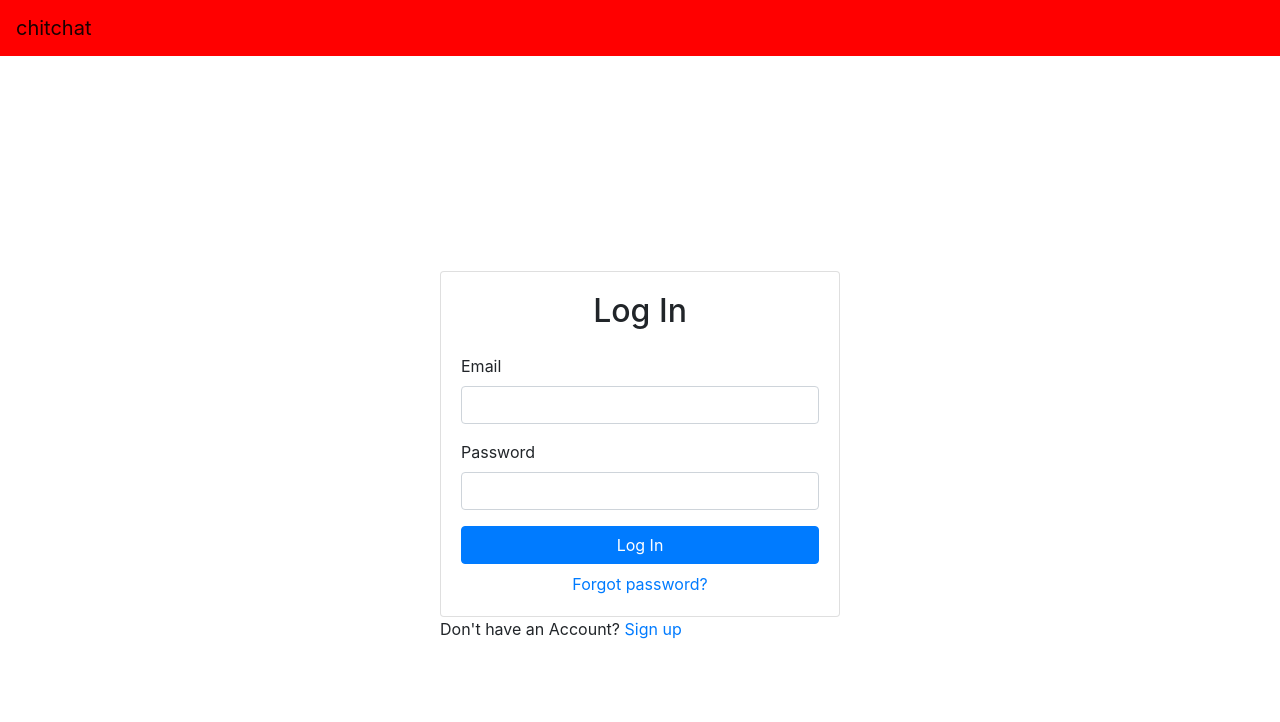
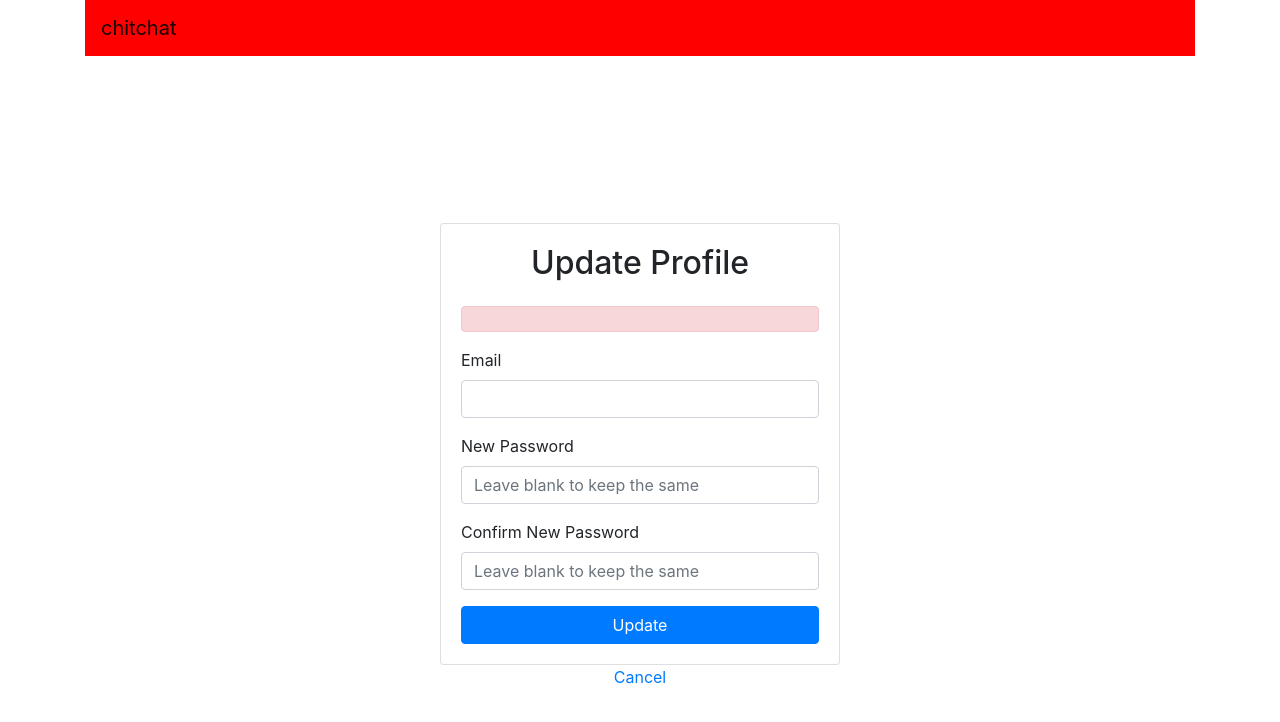
Before and after one commit to Ankit290801/chitchat, a React (Create React App) app in the folder client/: page /update-profile in a window 1280 px wide. Before the commit this address led to /login. Shown: the top 722 px of the page. Built offline with nearby package versions, Linux system fonts and the light colour scheme; no server answers.

Commit message:
firebase removed

```diff
--- a/client/src/App.js
+++ b/client/src/App.js
@@ -4,16 +4,14 @@ import Login from './components/Login'
 import Dashboard from './components/Dashboard'
 import UpdateProfile from './components/UpdateProfile'
 import ForgotPassword from './components/ForgotPassword'
-import {AuthProvider} from './contexts/AuthContext'
 import {BrowserRouter as Router, Switch, Route} from 'react-router-dom'
 import PrivateRoute from './components/PrivateRoute'
+
 function App() {
   return (
-
-      //<Container className="d-flex align-items-center justify-content-center" style={{minHeight: "100vh"}}>
+      <Container className="d-flex align-items-center justify-content-center" style={{minHeight: "100vh"}}>
         <div className="w-100" style={{maxWidth: "100%"}}>
           <Router>
-            <AuthProvider>
               <Switch>
                 <PrivateRoute exact path="/" component={Dashboard} />
                 <PrivateRoute path="/update-profile" component={UpdateProfile} />
@@ -21,10 +19,9 @@ function App() {
                 <Route path="/login" component={Login} />
                 <Route path="/forgot-password" component={ForgotPassword} />
               </Switch>
-            </AuthProvider>
           </Router>
         </div>
-      //</Container>
+      </Container>
   );
 }
 
--- a/client/src/components/Dashboard.js
+++ b/client/src/components/Dashboard.js
@@ -1,29 +1,12 @@
-import React, {useState , useRef} from 'react'
+import React from 'react'
 import { Button, Card, Alert ,Container,Navbar,NavbarBrand } from 'react-bootstrap'
-import { Link, useHistory } from 'react-router-dom'
-import {useAuth} from '../contexts/AuthContext'
+import { Link } from 'react-router-dom'
+
 export default function Dashboard() {
 
-const [name,changeName]=useState("")
-const [error, setError] = useState("")
-const {currentUser, logout} = useAuth()
-const history = useHistory()
-async function handleLogout(){
-    setError('')
-
-    try{
-        await logout()
-
-        history.push("/login")
-    }
-    catch{
-        setError("Failed to log out")
-    }
-}
-
-function sendData()
+{/*function sendData()
 {
-    fetch("/dashboard",{
+     fetch("/dashboard",{
         method:"get",
         headers:{
             "content-type":"application/json"
@@ -34,12 +17,12 @@ function sendData()
         changeName(data.name);
         //setdata(data);
     })
-}
+}  */}
     return (
 
         <>
          <div>
-             {sendData()}
+            {/* {sendData()}  */}
             <Navbar color="primary" style={{background:"red"}}light>
             <NavbarBrand>chitchat</NavbarBrand>
             </Navbar>
@@ -48,13 +31,13 @@ function sendData()
             <Card>
                 <Card.Body>
                     <h2 className="text-center mb-4">Profile</h2>
-                    {error && <Alert variant = "danger">{error}</Alert>}
-                    <strong>Email: </strong>{currentUser.email} <br></br><strong>Name</strong>{name}
+                    <Alert variant = "danger"></Alert>
+                    <strong>Email: </strong> <br></br><strong>Name</strong>
                     <Link to="/update-profile" className="btn btn-primary w-100 mt-3">Update Profile</Link>
                 </Card.Body>
             </Card>
             <div className="w-100 text-center mt-2">
-                <Button variant="link" onClick={handleLogout} >Log Out</Button>
+                <Button variant="link">Log Out</Button>
             </div>
             </div>
             </Container>
--- a/client/src/components/ForgotPassword.js
+++ b/client/src/components/ForgotPassword.js
@@ -1,32 +1,9 @@
-import React, {useRef, useState} from 'react'
+import React from 'react'
 import {Card,Form, FormGroup, Alert , Container,Navbar,NavbarBrand} from 'react-bootstrap'
 import {Button} from 'reactstrap'
-import {useAuth} from '../contexts/AuthContext'
 import {Link} from 'react-router-dom'
 
 export default function ForgotPassword() {
-    const emailRef = useRef()
-    const {resetPassword} = useAuth()
-    const [error, setError] = useState("")
-    const [message, setMessage] = useState("")
-    const [loading, setLoading] = useState(false)
-
-    async function handleSubmit(e){
-        e.preventDefault()
-
-        try{
-            setMessage("")
-            setError("")
-            setLoading(true)
-            await resetPassword(emailRef.current.value)
-            setMessage("Check your inbox for further instructions")
-        }
-        catch{
-            setError('Failed to reset password')
-        }
-
-        setLoading(false)
-    }
     return (
         <div>
             <Navbar color="primary" style={{background:"red"}}light>
@@ -37,15 +14,15 @@ export default function ForgotPassword() {
             <Card>
                 <Card.Body>
                     <h2 className="text-center mb-4">Forgot Password</h2>
-                    {error && <Alert variant = "danger">{error}</Alert>}
-                    {message && <Alert variant = "success">{message}</Alert>}
-                    <Form onSubmit={handleSubmit}>
+                    <Alert variant = "danger"></Alert>
+                    <Alert variant = "success"></Alert>
+                    <Form>
                         <FormGroup id="email">
                             <Form.Label>Email</Form.Label>
-                            <Form.Control type="email" ref={emailRef} required></Form.Control>
+                            <Form.Control type="email" required></Form.Control>
                         </FormGroup>
 
-                        <Button disabled={loading} className="w-100" type="submit" color="primary">Reset Password</Button>
+                        <Button className="w-100" type="submit" color="primary">Reset Password</Button>
                         <div className="w-100 text-center mt-3"><Link to="/login">Login</Link></div>
                     </Form>
                 </Card.Body>
--- a/client/src/components/Login.js
+++ b/client/src/components/Login.js
@@ -1,54 +1,9 @@
-import React, {useRef, useState} from 'react'
-import {Card,Form, FormGroup, Alert ,Container,Navbar,NavbarBrand} from 'react-bootstrap'
+import React from 'react'
+import {Card,Form, FormGroup, Container,Navbar,NavbarBrand} from 'react-bootstrap'
 import {Button} from 'reactstrap'
-import {useAuth} from '../contexts/AuthContext'
-import {Link, useHistory} from 'react-router-dom'
-import axios from 'axios'
+import {Link} from 'react-router-dom'
+
 export default function Login() {
-    const emailRef = useRef()
-    const passwordRef = useRef()
-    const {currentUser , login} = useAuth()
-    const [error, setError] = useState("")
-    const [loading, setLoading] = useState(false)
-    const history = useHistory()
-    async function handleSubmit(e){
-        e.preventDefault()
-
-        try{
-            setError("")
-            setLoading(true)
-            await login(emailRef.current.value, passwordRef.current.value)
-            console.log(currentUser.uid + currentUser.email);
-            /*axios.post("http://localhost:5000/login",currentUser.uid)
-            .then((response)=>{
-                console.log(response);
-            })
-            .catch(err=>{
-                console.log(err);
-            })*/
-            fetch("/login",{
-                method:"post",
-                headers:{
-                    "content-type":"application/json"
-                },
-                body:JSON.stringify({
-                    email:currentUser.email,
-                    password:passwordRef.current.value
-                })
-            }).then(res=>res.json())
-            .then(data=>{
-                console.log(data);
-            })
-
-            history.push('/')
-        }
-
-        catch{
-            setError('Failed to sign in')
-        }
-
-        setLoading(false)
-    }
 
     return (
         <div>
@@ -60,20 +15,19 @@ export default function Login() {
             <Card>
                 <Card.Body>
                     <h2 className="text-center mb-4">Log In</h2>
-                    {error && <Alert variant = "danger">{error}</Alert>}
-                    <Form onSubmit={handleSubmit}>
+                    <Form>
                         <FormGroup id="email">
                             <Form.Label>Email</Form.Label>
-                            <Form.Control type="email" ref={emailRef} required></Form.Control>
+                            <Form.Control type="email" required></Form.Control>
                         </FormGroup>
 
                         <FormGroup id="password">
                             <Form.Label>Password</Form.Label>
-                            <Form.Control type="password" ref={passwordRef} required></Form.Control>
+                            <Form.Control type="password" required></Form.Control>
                         </FormGroup>
 
 
-                        <Button disabled={loading} className="w-100" type="submit" color="primary">Log In</Button>
+                        <Button className="w-100" type="submit" color="primary">Log In</Button>
                     </Form>
                     <div className="w-100 text-center mt-2"><Link to="/forgot-password">Forgot password? </Link> </div>
                 </Card.Body>
--- a/client/src/components/PrivateRoute.js
+++ b/client/src/components/PrivateRoute.js
@@ -1,14 +1,14 @@
 import React from 'react'
-import {Redirect, Route} from 'react-router-dom'
-import {useAuth} from '../contexts/AuthContext'
+import {Route} from 'react-router-dom'
+
 
 export default function PrivateRoute({component: Component, ...rest }) {
-    const {currentUser} = useAuth()
+
     return (
         <Route
             {...rest}
             render={props => {
-                return currentUser ? <Component {...props} /> : <Redirect to="/login" />
+                return <Component {...props} />
             }}
         >
         </Route>
--- a/client/src/components/Signup.js
+++ b/client/src/components/Signup.js
@@ -1,54 +1,10 @@
-import React, {useRef, useState} from 'react'
+import React from 'react'
 import {Card,Form, FormGroup, Alert,Container,Navbar,NavbarBrand} from 'react-bootstrap'
-import { Link, useHistory } from 'react-router-dom'
+import { Link } from 'react-router-dom'
 import {Button} from 'reactstrap'
-import {useAuth} from '../contexts/AuthContext'
 
 export default function Signup() {
-    const emailRef = useRef()
-    const passwordRef = useRef()
-    const nameRef = useRef()
-    const passwordConfirmRef = useRef()
-    const {currentUser , signup} = useAuth()
-    const [error, setError] = useState("")
-    const [loading, setLoading] = useState(false)
-    const history = useHistory()
-    async function handleSubmit(e){
-        e.preventDefault()
 
-        if(passwordRef.current.value !== passwordConfirmRef.current.value){
-            return setError('Password do not match')
-        }
-
-        try{
-            setError("")
-            setLoading(true)
-            await signup(emailRef.current.value, passwordRef.current.value)
-
-            fetch("/signup",{
-                method:"post",
-                headers:{
-                    "content-type":"application/json"
-                },
-                body:JSON.stringify({
-                    name:nameRef.current.value,
-                    email:emailRef.current.value,
-                    password:passwordRef.current.value
-                })
-            }).then(res=>res.json())
-            .then(data=>{
-                console.log(data);
-            })
-
-            history.push("/")
-        }
-        catch(err){
-            setError('Failed to create an account' )
-            console.log(err);
-        }
-
-        setLoading(false)
-    }
     return (
         <div>
              <Navbar color="primary" style={{background:"red"}}light>
@@ -59,27 +15,27 @@ export default function Signup() {
             <Card>
                 <Card.Body>
                     <h2 className="text-center mb-4">Create an Account</h2>
-                    {error && <Alert variant = "danger">{error}</Alert>}
-                    <Form onSubmit={handleSubmit}>
+                    <Alert variant = "danger"></Alert>
+                    <Form >
                     <FormGroup id="name">
                             <Form.Label>name</Form.Label>
-                            <Form.Control type="text" ref={nameRef} required></Form.Control>
+                            <Form.Control type="text" required></Form.Control>
                         </FormGroup>
                         <FormGroup id="email">
                             <Form.Label>Email</Form.Label>
-                            <Form.Control type="email" ref={emailRef} required></Form.Control>
+                            <Form.Control type="email" required></Form.Control>
                         </FormGroup>
 
                         <FormGroup id="password">
                             <Form.Label>Password</Form.Label>
-                            <Form.Control type="password" ref={passwordRef} required></Form.Control>
+                            <Form.Control type="password" required></Form.Control>
                         </FormGroup>
 
                         <FormGroup id="password-confirm">
                             <Form.Label>Confirm Password</Form.Label>
-                            <Form.Control type="password" ref={passwordConfirmRef} required></Form.Control>
+                            <Form.Control type="password" required></Form.Control>
                         </FormGroup>
-                        <Button disabled={loading} className="w-100" type="submit" color="primary">Submit</Button>
+                        <Button className="w-100" type="submit" color="primary">Submit</Button>
                     </Form>
                     <div className="w-100">Already have an Account? <Link to="/login">Login</Link></div>
                 </Card.Body>
--- a/client/src/components/UpdateProfile.js
+++ b/client/src/components/UpdateProfile.js
@@ -1,44 +1,10 @@
-import React, {useRef, useState} from 'react'
+import React from 'react'
 import {Card,Form, FormGroup, Alert , Container,Navbar,NavbarBrand} from 'react-bootstrap'
-import { Link, useHistory } from 'react-router-dom'
+import { Link } from 'react-router-dom'
 import {Button} from 'reactstrap'
-import {useAuth} from '../contexts/AuthContext'
 
 export default function UpdateProfile() {
-    const emailRef = useRef()
-    const passwordRef = useRef()
-    const passwordConfirmRef = useRef()
-    const {currentUser, updateEmail, updatePassword} = useAuth()
-    const [error, setError] = useState("")
-    const [loading, setLoading] = useState(false)
-    const history = useHistory()
 
-    function handleSubmit(e){
-        e.preventDefault()
-
-        if(passwordRef.current.value !== passwordConfirmRef.current.value){
-            return setError("Password do not match")
-        }
-
-        const promises = []
-        setError("")
-        setLoading(true)
-        if(emailRef.current.value !== currentUser.email){
-            promises.push(updateEmail(emailRef.current.value))
-        }
-
-        if(passwordRef.current.value){
-            promises.push(updatePassword(passwordRef.current.value))
-        }
-
-        Promise.all(promises).then(() => {
-            history.push('/')
-        }).catch(() => {
-            setError("Failed to update profile")
-        }).finally(() => {
-            setLoading(false)
-        })
-    }
     return (
         <div>
             <Navbar color="primary" style={{background:"red"}}light>
@@ -49,26 +15,26 @@ export default function UpdateProfile() {
             <Card>
                 <Card.Body>
                     <h2 className="text-center mb-4">Update Profile</h2>
-                    {error && <Alert variant = "danger">{error}</Alert>}
-                    <Form onSubmit={handleSubmit}>
+                    <Alert variant = "danger"></Alert>
+                    <Form>
                         <FormGroup id="email">
                             <Form.Label>Email</Form.Label>
-                            <Form.Control type="email" ref={emailRef}
-                            defaultValue={currentUser.email}></Form.Control>
+                            <Form.Control type="email"
+                            ></Form.Control>
                         </FormGroup>
 
                         <FormGroup id="password">
                             <Form.Label>New Password</Form.Label>
-                            <Form.Control type="password" ref={passwordRef}
+                            <Form.Control type="password"
                             placeholder="Leave blank to keep the same"></Form.Control>
                         </FormGroup>
 
                         <FormGroup id="password-confirm">
                             <Form.Label>Confirm New Password</Form.Label>
-                            <Form.Control type="password" ref={passwordConfirmRef}
+                            <Form.Control type="password"
                             placeholder="Leave blank to keep the same"></Form.Control>
                         </FormGroup>
-                        <Button disabled={loading} className="w-100" type="submit" color="primary">Update</Button>
+                        <Button className="w-100" type="submit" color="primary">Update</Button>
                     </Form>
                 </Card.Body>
             </Card>
--- a/client/src/contexts/AuthContext.js
+++ /dev/null
@@ -1,63 +0,0 @@
-import React, {useContext, useState, useEffect} from 'react'
-import {auth} from '../firebase'
-
-const AuthContext = React.createContext()
-
-export function useAuth(){
-    return useContext(AuthContext)
-}
-
-export function AuthProvider({children}) {
-    const [currentUser, setCurrentUser] = useState()
-    const [loading, setLoading] = useState(true)
-
-    function signup(email, password) {
-        return auth.createUserWithEmailAndPassword(email, password)
-    }
-
-    function login(email, password){
-        return auth.signInWithEmailAndPassword(email, password)
-    }
-
-    function logout(){
-        return auth.signOut()
-    }
-
-    function resetPassword(email){
-        return auth.sendPasswordResetEmail(email)
-    }
-
-    function updateEmail(email){
-        return currentUser.updateEmail(email)
-    }
-
-    function updatePassword(password){
-        return currentUser.updatePassword(password)
-    }
-
-    useEffect(() => {
-        const unsubscribe = auth.onAuthStateChanged(user => {
-
-            setCurrentUser(user)
-            setLoading(false)
-        })
-
-        return unsubscribe
-    }, [])
-
-    const value = {
-        currentUser,
-        login,
-        signup,
-        logout,
-        resetPassword,
-        updateEmail,
-        updatePassword
-    }
-
-    return (
-        <AuthContext.Provider value = {value}>
-            {!loading && children}
-        </AuthContext.Provider>
-    )
-}
--- a/client/src/firebase.js
+++ /dev/null
@@ -1,15 +0,0 @@
-import firebase from 'firebase/app';
-import 'firebase/auth'
-
-const app = firebase.initializeApp({
-    apiKey: process.env.REACT_APP_FIREBASE_API_KEY,
-    authDomain: process.env.REACT_APP_FIREBASE_AUTH_DOMAIN,
-    databaseURL: process.env.REACT_APP_FIREBASE_DATABASE_URL,
-    projectId: process.env.REACT_APP_FIREBASE_PROJECT_ID,
-    storageBucket: process.env.REACT_APP_FIREBASE_STORAGE_BUCKET,
-    messagingSenderId: process.env.REACT_APP_FIREBASE_MESSAGING_SENDER_ID,
-    appId: process.env.REACT_APP_FIREBASE_APP_ID
-})
-
-export const auth = app.auth()
-export default app
```
